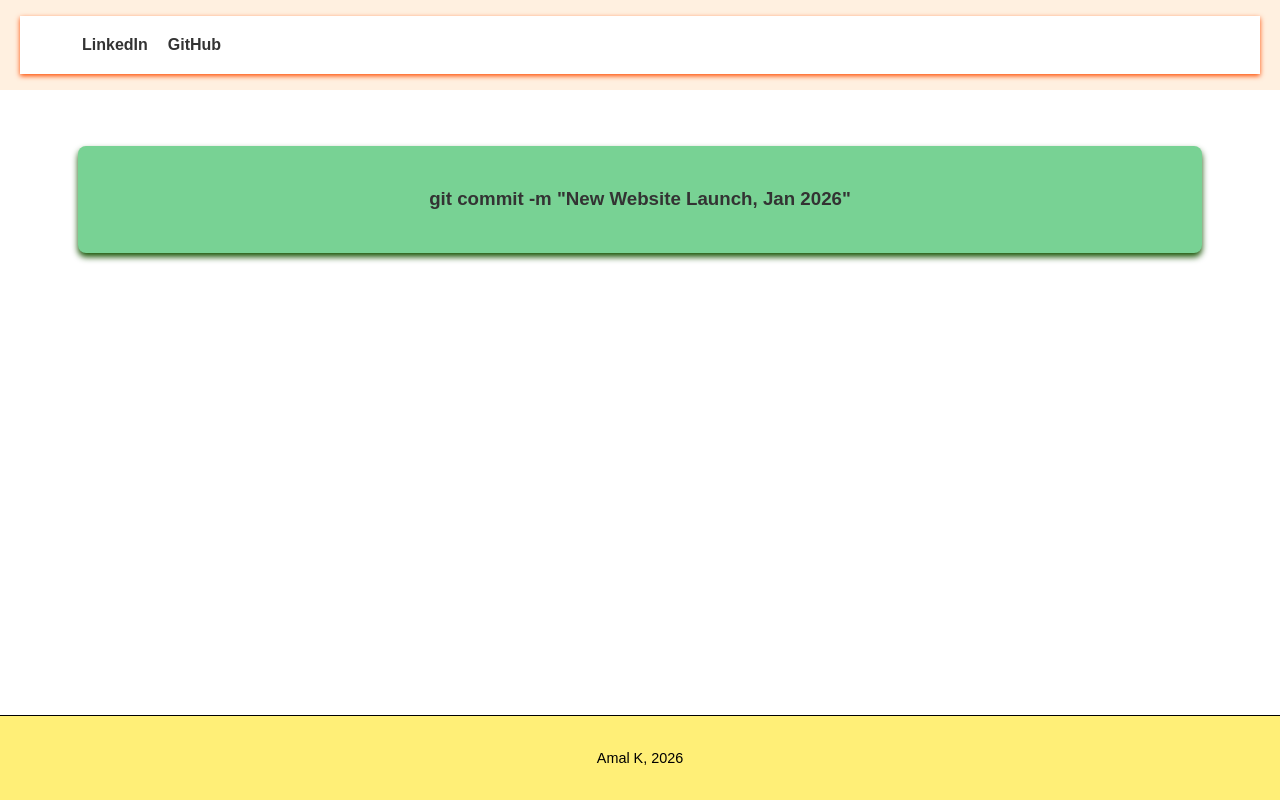
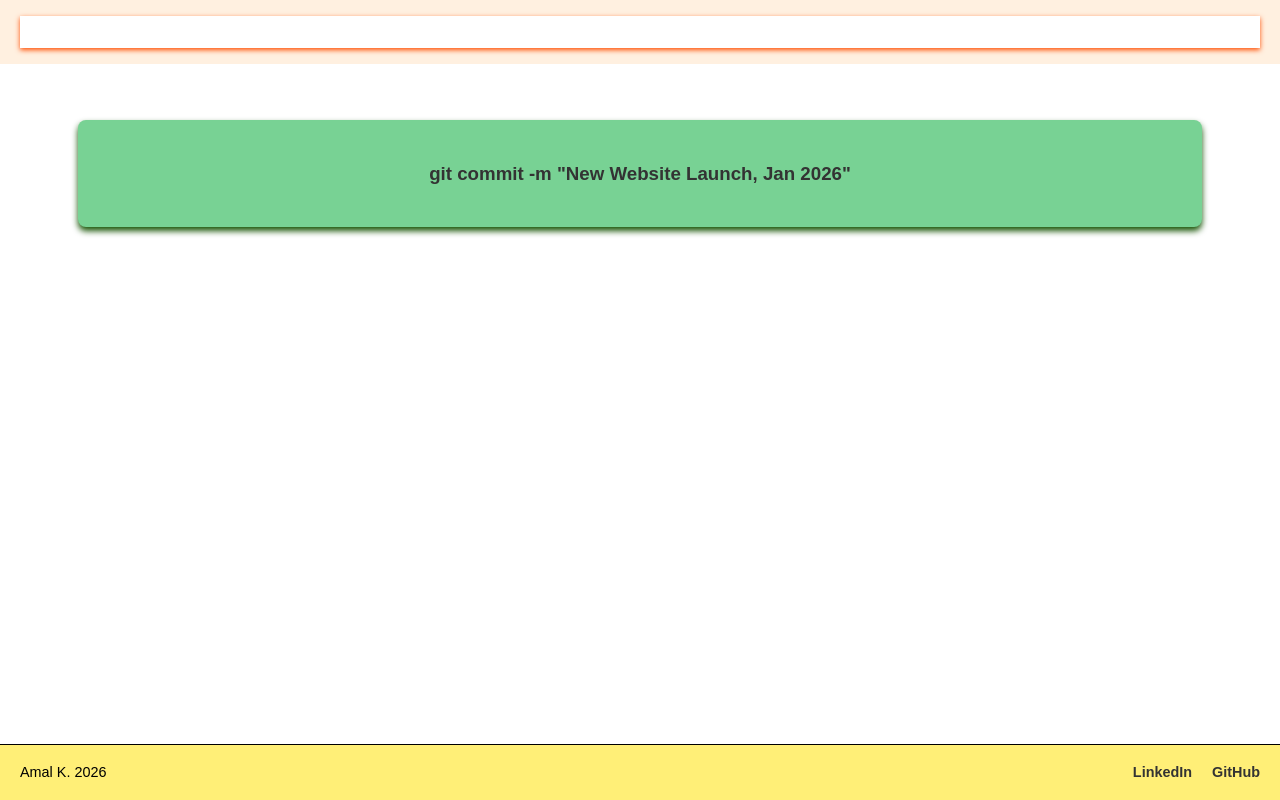
Before and after one commit to amalk-au/amalk-au.github.io, a website: page index.html in a window 1280 px wide. Drawn offline with Linux system fonts and the light colour scheme.

Commit message:
Move contact links to footer

```diff
--- a/index.html
+++ b/index.html
@@ -3,7 +3,7 @@
   <head>
     <meta charset="UTF-8" />
     <meta name="viewport" content="width=device-width, initial-scale=1.0" />
-    <title>Amal | Full Stack Developer, Melbourne</title>
+    <title>Amal K. | Full Stack Developer, Melbourne</title>
 
     <meta name="description" content="Amal, Full Stack Developer, Melbourne" />
     <meta property="og:title" content="Amal, Full Stack Developer, Melbourne" />
@@ -26,18 +26,7 @@
   </head>
   <body>
     <header>
-      <nav>
-        <ul>
-          <li>
-            <a href="https://www.linkedin.com/in/amalk-au/" target="_blank"
-              >LinkedIn</a
-            >
-          </li>
-          <li>
-            <a href="https://github.com/amalk-au" target="_blank">GitHub</a>
-          </li>
-        </ul>
-      </nav>
+      <nav></nav>
     </header>
     <main>
       <section class="grid-layout">
@@ -46,6 +35,18 @@
         </div>
       </section>
     </main>
-    <footer><p>Amal K, 2026</p></footer>
+    <footer>
+      <p>Amal K. 2026</p>
+      <ul>
+        <li>
+          <a href="https://www.linkedin.com/in/amalk-au/" target="_blank"
+            >LinkedIn</a
+          >
+        </li>
+        <li>
+          <a href="https://github.com/amalk-au" target="_blank">GitHub</a>
+        </li>
+      </ul>
+    </footer>
   </body>
 </html>
--- a/style.css
+++ b/style.css
@@ -82,10 +82,36 @@ h1 {
 
 /* Footer Styling */
 footer {
-  text-align: center;
+  /* text-align: center;
+   */
+  display: flex;
   font-size: 0.9rem;
   padding: 1rem 1.25rem;
   background: #ffef77;
   color: #000000;
   border-top: 1px solid #000;
+  justify-content: space-between;
 }
+
+footer ul {
+  display: flex;
+  flex-wrap: wrap;
+  list-style-type: none;
+  margin: 0;
+  padding: 0;
+  gap: 1.25rem; /* This is 20px (20 / 16 = 1.25) */
+}
+
+footer a {
+  text-decoration: none;
+  color: #333;
+  font-weight: bold;
+}
+
+footer a:hover {
+  color: #007bff;
+}
+
+footer p {
+  margin: 0; /*This will keep the footer text aligned with the links */
+}
```
